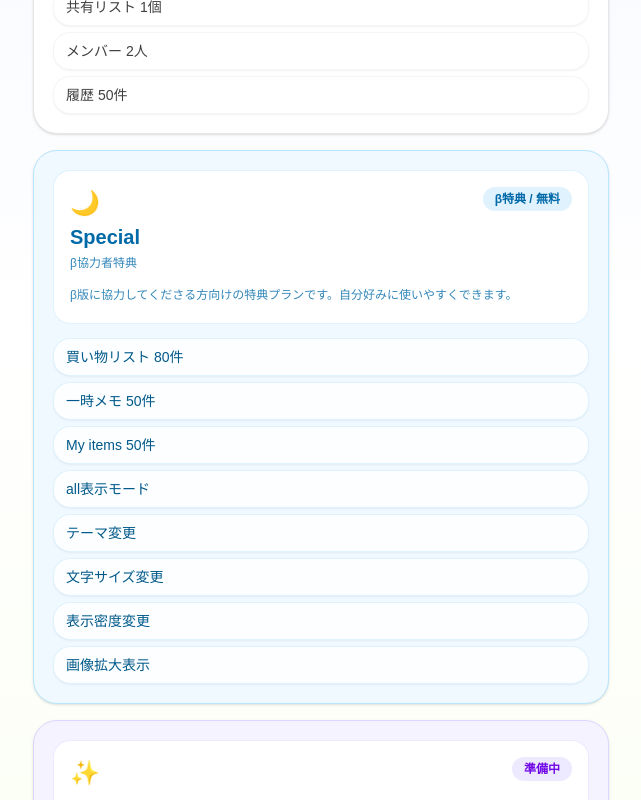
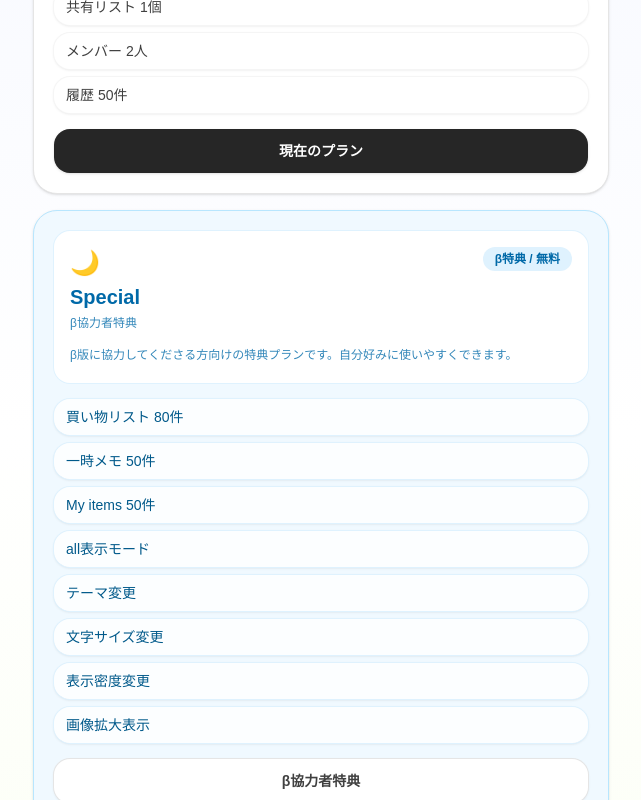
Before and after one commit to mika11247/my-shopping-list, a Next.js app: page /upgrade in a window 1280 px wide. Shown: the part 820-1620 px from the top of the page, without its empty margins (319-960 px from the left). Built offline with nearby package versions, Linux system fonts and the light colour scheme; no server answers.

Commit message:
プランページ準備

```diff
--- a/app/upgrade/page.tsx
+++ b/app/upgrade/page.tsx
@@ -5,6 +5,9 @@ import { useRouter } from "next/navigation";
 
 export default function UpgradePage() {
   const router = useRouter();
+
+  const currentPlan: "free" | "special" | "pro" =
+  "free";
 
   return (
     <main className="min-h-screen bg-gradient-to-b from-indigo-50 via-white to-lime-50 p-4">
@@ -46,6 +49,8 @@ export default function UpgradePage() {
         <section className="space-y-4">
           <PlanCard
             emoji="🆓"
+            currentPlan={currentPlan}
+ctaLabel="現在利用中"
             name="Free"
             label="基本プラン"
             badge="無料"
@@ -63,6 +68,8 @@ export default function UpgradePage() {
 
           <PlanCard
             emoji="🌙"
+            currentPlan={currentPlan}
+ctaLabel="β協力者特典"
             name="Special"
             label="β協力者特典"
             badge="β特典 / 無料"
@@ -82,6 +89,8 @@ export default function UpgradePage() {
 
           <PlanCard
             emoji="✨"
+            currentPlan={currentPlan}
+ctaLabel="月額300円予定"
             name="Pro"
             label="今後追加予定の正式プラン"
             badge="準備中"
@@ -141,6 +150,8 @@ function PlanCard({
   lead,
   items,
   tone,
+  currentPlan,
+ctaLabel,
 }: {
   emoji: string;
   name: string;
@@ -149,6 +160,8 @@ function PlanCard({
   lead: string;
   items: string[];
   tone: "free" | "special" | "pro";
+  currentPlan: "free" | "special" | "pro";
+ctaLabel: string;
 }) {
   const styles = {
     free: {
@@ -207,6 +220,29 @@ function PlanCard({
           </p>
         ))}
       </div>
+
+      <button
+  type="button"
+  disabled={tone === "pro"}
+  className={`mt-4 w-full rounded-2xl px-4 py-3 text-sm font-bold shadow-sm transition ${
+    currentPlan === tone
+      ? "bg-neutral-800 text-white"
+
+      : tone === "pro"
+      ? "bg-violet-500 text-white opacity-60"
+
+      : "bg-white text-neutral-700 ring-1 ring-neutral-200"
+  }`}
+>
+  {currentPlan === tone
+    ? "現在のプラン"
+
+    : tone === "pro"
+    ? "Stripe連携準備中"
+
+    : ctaLabel}
+</button>
+
     </article>
   );
 }
--- a/components/Header.tsx
+++ b/components/Header.tsx
@@ -566,34 +566,28 @@ onMouseLeave={(e) => {
 
   <div className="mt-4 flex flex-wrap gap-2">
     {[
-      ["default", "デフォルト"],
-      ["lime", "ライム"],
-      ["pink", "ピンク"],
-      ["sky", "スカイ"],
-      ["orange", "オレンジ"],
-      ["purple", "パープル"],
-    ].map(([value, label]) => (
+  ["default", "🌿", "デフォルト"],
+  ["lime", "💚", "ライム"],
+  ["pink", "🩷", "ピンク"],
+  ["sky", "🩵", "スカイ"],
+  ["orange", "🧡", "オレンジ"],
+  ["purple", "💜", "パープル"],
+].map(([value, emoji, label]) => (
   <button
     key={value}
     onClick={() => changeTheme(value)}
-        className="rounded-full px-3 py-2 text-xs font-bold transition"
+    className="flex items-center gap-1 rounded-full px-3 py-2 text-xs font-bold transition"
     style={{
       backgroundColor:
-            theme === value
-              ? "#111827"
-              : "#f3f4f6",
-
-          color:
-            theme === value
-              ? "#ffffff"
-              : "#6b7280",
+        theme === value ? "#111827" : "#f3f4f6",
+      color: theme === value ? "#ffffff" : "#6b7280",
     }}
   >
-        {theme === value
-          ? `${label} ✓`
-          : label}
+    <span>{emoji}</span>
+    <span>{theme === value ? `${label} ✓` : label}</span>
   </button>
 ))}
+
   </div>
 </div>
 
--- a/lib/planLimits.ts
+++ b/lib/planLimits.ts
@@ -1,19 +1,25 @@
 export const getLimitByPlan = (
   role: string,
   plan: string,
-  type: "list" | "memo" | "master" | "group" | "member" | "history"
+  type:
+    | "list"
+    | "memo"
+    | "master"
+    | "group"
+    | "member"
+    | "history"
 ) => {
   if (role === "admin") return 9999;
 
   switch (type) {
     case "list":
       if (plan === "pro") return 200;
-      if (plan === "special") return 200;
+      if (plan === "special") return 80;
       return 50;
 
     case "memo":
       if (plan === "pro") return 200;
-      if (plan === "special") return 200;
+      if (plan === "special") return 50;
       return 30;
 
     case "master":
@@ -33,7 +39,7 @@ export const getLimitByPlan = (
 
     case "history":
       if (plan === "pro") return 200;
-      if (plan === "special") return 50;
+      if (plan === "special") return 80;
       return 50;
 
     default:
--- a/lib/planUI.ts
+++ b/lib/planUI.ts
@@ -2,12 +2,10 @@ export const getPlanLabel = (plan: string) => {
   switch (plan) {
     case "pro":
       return "Pro会員";
-      case "beta":
-        return "β版会員";
+
     case "special":
-        return "スペシャル会員";
-      case "early_supporter":
-        return "特別会員";
+      return "Special会員";
+
     default:
       return "無料会員";
   }
@@ -16,13 +14,11 @@ export const getPlanLabel = (plan: string) => {
 export const getPlanColor = (plan: string) => {
   switch (plan) {
     case "pro":
-        return "text-yellow-600";
-      case "beta":
-        return "text-blue-600";
+      return "text-violet-600";
+
     case "special":
-        return "text-purple-600";
-      case "early_supporter":
-        return "text-purple-600";
+      return "text-sky-600";
+
     default:
       return "text-lime-700";
   }
```
Lines whose indentation alone changed are shown as unchanged.
